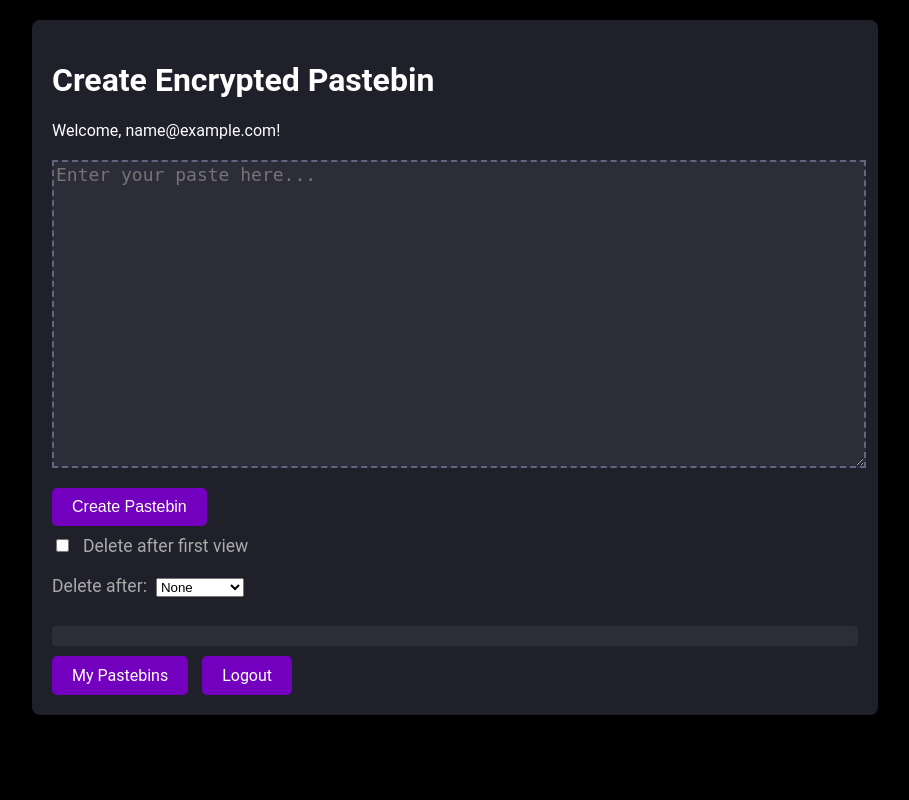
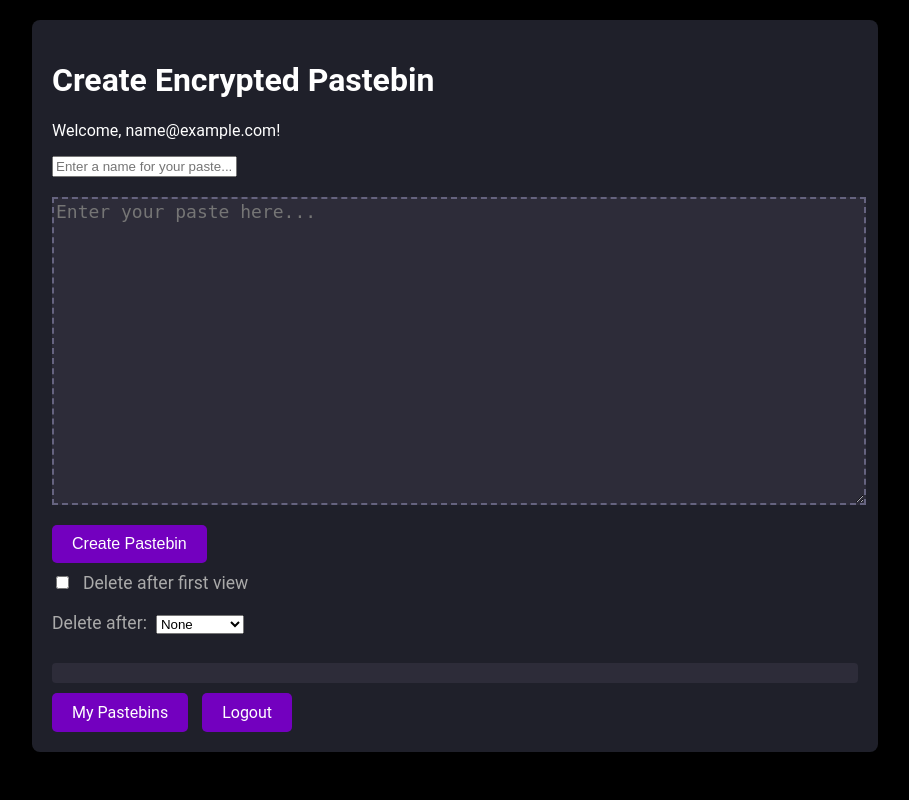
Before and after one commit to travis-hopkins/personal_encrypted_pastebin, a Flask app: page / in a window 1280 px wide. Shown: the whole page, without its empty margins (185-1094 px from the left). Run offline with Flask 3, Linux system fonts and the light colour scheme; the visitor is signed in with stand-in values (Sample User, id 1); parts of the project's set-up code (start-up, migrations or seed data) failed here and were passed over; some libraries are stand-ins or nearby versions.

Commit message:
Added ability to name each pastebin

```diff
--- a/app/main.py
+++ b/app/main.py
@@ -73,12 +73,14 @@ class Pastebin(db.Model):
     id = db.Column(db.String(36), primary_key=True, default=lambda: str(uuid.uuid4()))  # UUID as string
     content = db.Column(db.Text, nullable=True)
     filename = db.Column(db.String(255), nullable=True)
+    name = db.Column(db.String(255), nullable=True)  # New field for name
     delete_after = db.Column(db.Integer, nullable=True)  # Time in minutes
     delete_on_view = db.Column(db.Boolean, default=False, nullable=False)
     created_at = db.Column(db.String, default=datetime.utcnow().isoformat)  # ISO 8601 string format
     user_id = db.Column(db.Integer, db.ForeignKey('user.id'), nullable=True)
     user = db.relationship('User', backref='pastebins')
     encryption_key = db.Column(db.String(255), nullable=True)  # Store the encryption key
+
 
 # Initialize Login Manager
 @login_manager.user_loader
@@ -248,6 +250,7 @@ def logout():
 def create_paste():
     data = request.get_json()
     content = data.get('content')
+    name = data.get('name', 'Unnamed Paste')  # Default name if not provided
     delete_on_view = data.get('delete_on_view', False)
 
     try:
@@ -262,20 +265,38 @@ def create_paste():
         app.logger.warning(f"Invalid delete after value: {delete_after}")
         return jsonify({'error': 'Invalid delete after value.'}), 400
 
-    # Generate a hexadecimal encryption key (64 characters for 32 bytes)
     encryption_key = secrets.token_hex(32)
-    paste_id = str(uuid.uuid4())  # Generate a new UUID as a string
+    paste_id = str(uuid.uuid4())
 
-    # Create the new Pastebin entry
     new_paste = Pastebin(
-        id=paste_id,  # Store UUID as string
+        id=paste_id,
         content=content,
         user_id=current_user.id,
-        encryption_key=encryption_key,  # Store as hexadecimal string
+        encryption_key=encryption_key,
         delete_after=delete_after,
         delete_on_view=delete_on_view,
-        created_at=datetime.utcnow().isoformat()  # Use ISO 8601 string format
+        created_at=datetime.utcnow().isoformat(),
+        name=name  # Set the name field
     )
+
+    try:
+        db.session.add(new_paste)
+        db.session.commit()
+        app.logger.info(f"Paste created successfully with ID: {paste_id}")
+    except Exception as e:
+        app.logger.error(f"Error committing new paste to the database: {e}")
+        db.session.rollback()
+        return jsonify({'error': 'Internal server error. Could not save paste.'}), 500
+
+    if delete_after > 0:
+        app.logger.info(f"Setting up timed deletion for pastebin {paste_id} after {delete_after} minutes")
+        threading.Timer(delete_after * 60, delete_paste, args=(paste_id,)).start()
+
+    paste_url = url_for('view_paste', paste_id=paste_id, key=encryption_key, _external=True)
+    app.logger.debug(f"Paste URL generated: {paste_url}")
+
+    return jsonify({'url': paste_url})
+
 
     try:
         db.session.add(new_paste)
@@ -300,32 +321,16 @@ def create_paste():
 @app.route('/paste/<paste_id>/<key>', methods=['GET'])
 def view_paste(paste_id, key):
     try:
-        # Fetch the pastebin entry from the database
         paste = Pastebin.query.filter_by(id=paste_id, encryption_key=key).first_or_404()
 
         if paste.delete_on_view:
-            # Immediately delete the paste after viewing
             db.session.delete(paste)
             db.session.commit()
-            app.logger.info(f"Paste {paste_id} deleted after viewing.")
 
-        app.logger.debug(f"Paste fetched: {paste}")
-        # Render the paste view
         return render_template('view-paste.html', paste=paste)
     except Exception as e:
         app.logger.error(f"Error fetching paste: {e}")
         return jsonify({'error': 'Internal server error. Could not fetch paste.'}), 500
-
-def delete_paste(paste_id):
-    try:
-        paste = Pastebin.query.get(paste_id)
-        if paste:
-            db.session.delete(paste)
-            db.session.commit()
-            app.logger.info(f"Paste {paste_id} deleted after time expiry.")
-    except Exception as e:
-        app.logger.error(f"Error during timed paste deletion: {str(e)}")
-
 
 
 
--- a/templates/index.html
+++ b/templates/index.html
@@ -17,9 +17,11 @@
         <br> (Admin: {{ current_user.is_admin }})</p>
         {% endif %}
         <form id="pasteForm">
+            <input type="text" id="pasteName" placeholder="Enter a name for your paste..." />
             <textarea id="pasteContent" placeholder="Enter your paste here..."></textarea>
             <button type="submit" class="button">Create Pastebin</button>
         </form>
+
 
         <div class="option-container" id="options">
             <div class="option">
@@ -49,7 +51,7 @@
             <button id="openUrlButton" class="button">Open URL</button>
         </div>
 
-        <!-- Links to other routes -->
+
         <div class="button-container">
             <a href="{{ url_for('my_pastebins') }}" class="button">My Pastebins</a>
             <a href="{{ url_for('logout') }}" class="button">Logout</a>
@@ -74,6 +76,7 @@
     if (!pasteForm) return;  // Exit if the form is not present
 
     const pasteContent = document.getElementById('pasteContent');
+    const pasteName = document.getElementById('pasteName');  // New field
     const result = document.getElementById('result');
     const newButton = document.getElementById('newButton');
     const copyUrlButton = document.getElementById('copyUrlButton');
@@ -84,6 +87,7 @@
     pasteForm.addEventListener('submit', function (e) {
         e.preventDefault();
         const content = pasteContent.value;
+        const name = pasteName.value;  // Get the name value
         const encryptedContent = CryptoJS.AES.encrypt(content, 'your-encryption-key').toString();
         const deleteOnView = document.getElementById('deleteOnView').checked;
         const deleteAfter = document.getElementById('deleteAfter').value;
@@ -95,6 +99,7 @@
             },
             body: JSON.stringify({
                 content: encryptedContent,
+                name: name,  // Include the name field
                 delete_on_view: deleteOnView,
                 delete_after: deleteAfter
             })
@@ -104,7 +109,7 @@
             if (data.url) {
                 currentUrl = data.url;
                 result.innerHTML = `<a href="${currentUrl}">${currentUrl}</a>`;
-                buttonContainer.style.display = 'inline-block'; // Show buttons after paste creation
+                buttonContainer.style.display = 'inline-block';
             } else {
                 result.textContent = 'Failed to create paste.';
             }
@@ -117,8 +122,9 @@
 
     function handleNew() {
         pasteContent.value = '';
+        pasteName.value = '';  // Clear the name field
         result.innerHTML = '';
-        buttonContainer.style.display = 'none'; // Hide buttons
+        buttonContainer.style.display = 'none';
     }
 
     function handleCopyUrl() {
@@ -138,7 +144,6 @@
         }
     }
 
-    // Add event listeners if elements exist
     if (newButton) {
         newButton.addEventListener('click', handleNew);
     }
```
Also changed, not shown: templates/my-pastebins.html (+6 -2 lines), templates/view-paste.html (+17 -2 lines).
